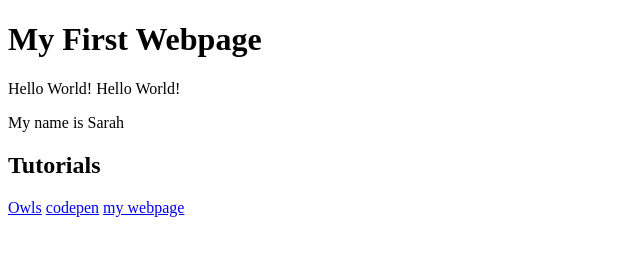
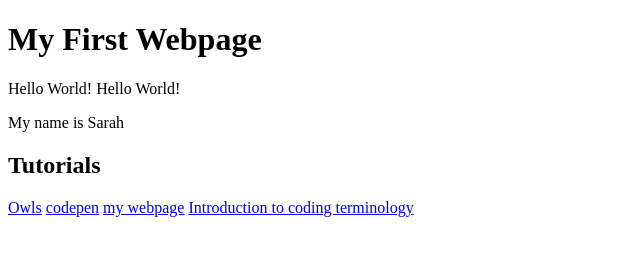
Before and after one commit to sarah-saddier/sarah-saddier.github.io, a plain HTML site: page index.html in a window 1280 px wide. Shown: the whole page, without its empty margins (0-640 px from the left). Drawn offline with Linux system fonts and the light colour scheme.

Commit message:
final index

```diff
--- a/index.html
+++ b/index.html
@@ -18,5 +18,6 @@
     <a href="file:///Users/sarahsaddier/Documents/sarah-saddier.github.io/HTML%20Tutorial%201/Owls.html">Owls</a>
     <a href="https://codepen.io/sarah-saddier/pen/JjjqLmo?editors=1100">codepen</a>
     <a href="https://codepen.io/sarah-saddier/pen/ZEYWKxX"> my webpage</a>
+    <a href="https://codepen.io/sarah-saddier/pen/OJPJRex"> Introduction to coding terminology</a>
   </body>
 </html>
```
